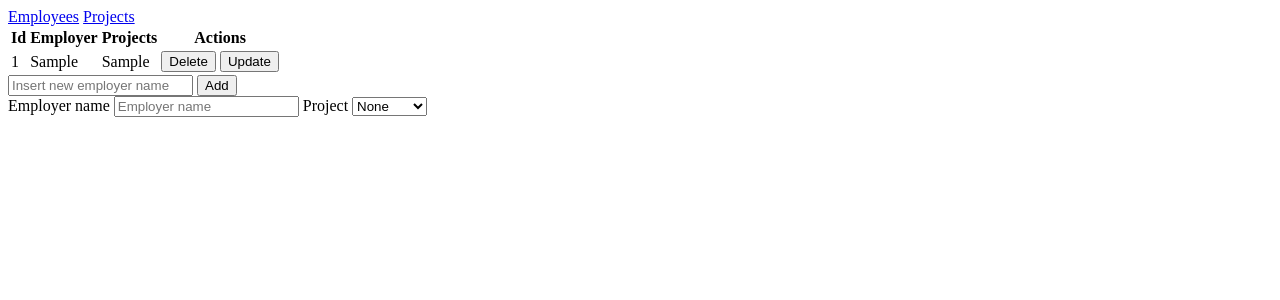
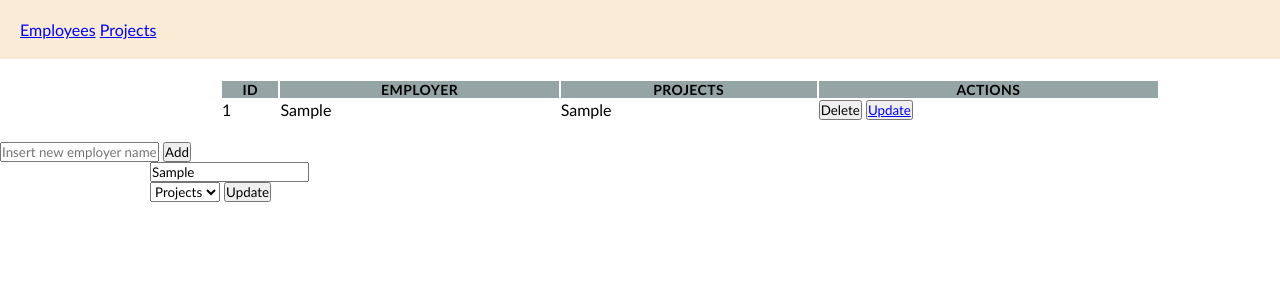
Before and after one commit to Roberta2020/sp2, a PHP site: the page made by index.php in a window 1280 px wide. Shown: the top 300 px of the page. Run offline with PHP 8.4, Linux system fonts and the light colour scheme; tables that the repository leaves empty or names only in its code hold one stand-in row (values such as "Sample post"); data that the repository does not hold is empty.

Commit message:
Update form and style

```diff
--- a/index.php
+++ b/index.php
@@ -4,6 +4,7 @@
     <meta charset="UTF-8">
     <meta http-equiv="X-UA-Compatible" content="IE=edge">
     <meta name="viewport" content="width=device-width, initial-scale=1.0">
+    <link rel="stylesheet" href="style.css">
     <title>Document</title>
 </head>
 <body>
@@ -11,7 +12,7 @@
 <a href= 'index.php'>Employees</a>
 <a href= 'projects.php'>Projects</a>
 </header>
-
+<div class="container">
 <?php
     //---- Mysqli installation
     $servername = "localhost";
@@ -61,43 +62,20 @@
         }
     }
 ?>
-<?php
-    // --------- Update
-    if(isset($_POST['update_emp'])){
-            $sql = ('UPDATE employees SET `employer`=?, `projects_id`=? WHERE `id`=?');
-            $stmt = $conn->prepare($sql);
-            $stmt->bind_param('sii', $employer, $projects_id, $id);
-            $employer = $_POST['employer'];
-            $projects_id = $_POST['projects_id'] === '' ? null : $_POST['projects_id'];
-            $id = $_POST['id'];
-            $res = $stmt->execute();
-            $stmt->close();
-            mysqli_close($conn);
-            header("Location: ?path=employees");
-            die();
-    }
 
-    //   if (isset($_POST['update-emp'])) {
-        // $stmt = $conn->prepare("UPDATE emploees SET `firstname`=?, `lastname`=?, `pid`=? WHERE `id`=?");
-        // $stmt->bind_param("ssii", $firstname, $lastname, $pid, $eid);
-        // $firstname = $_POST['firstname'];
-        // $lastname = $_POST['lastname'];
-        // $pid = $_POST['project-id'] === '' ? null : $_POST['project-id'];
-        // $eid = $_POST['employee-id'];
-        // $stmt->execute();
-    //   }
-?>
 <?php
     // ------ Table data
-    $sql = "SELECT employees.id, employees.employer, employees.projects_id, projects.project AS pr_id
+    $sql = "SELECT employees.id, employees.employer, employees.projects_id,
+            GROUP_CONCAT(projects.project separator \", \") as pr_id
             FROM employees
             LEFT JOIN projects
-            ON employees.projects_id = projects.id;";
+            ON employees.projects_id = projects.id
+            GROUP BY employees.id;";
     $result = mysqli_query($conn, $sql);
 
     if (mysqli_num_rows($result) > 0) {
-        print('<table>
-                    <thead>
+        print('<table class="table">
+                    <thead class="table-header">
                         <tr>
                             <th>Id</th>
                             <th>Employer</th>
@@ -115,15 +93,17 @@
                             <td>' .
                                 '<form action="'. $_SERVER['PHP_SELF'] .'" method="post">
                                     <button type="submit" name="delete_emp" class="btn btn-outline-primary btn-sm" value="'. $row['id'] .'">Delete</button>
-                                    <button type="submit" name="update_emp" class="btn btn-primary btn-sm"">Update</button>
-                                </form>' .
+                                    <button>
+                                        <a href="?path=employees&update_emp='. $row['id'].'" type="button" name="submit" class="btn btn-primary btn-sm">Update</a></button>
+                                    </form>' .
                             '</td>
                         </tr>');
 
     $i++;
         }
         print(     '</tbody>
-              </table>');
+              </table>
+</div>');
     } else {
     echo '0 results';
     }
@@ -133,16 +113,69 @@
   <input type="text" name="employer" value="<?php echo $row['employer'] ?>" placeholder="Insert new employer name" Required>
   <input type="submit" name="insert_emp" value="Add">
 </form>
-<!-- Update employer -->
-<form method="POST">
-    <label>Employer name</label>
-    <input type='text' id='employer' name='employer' placeholder='Employer name' value="<?php echo $row['employer'] ?>">
-    <label>Project</label>
-    <select id='projects_id' name='projects_id'>
-    <option value=''>None</option>
-    <option value='1'>Project 1</option>
-    </select>
-</form>
+
+<?php if(isset($_GET["update_emp"])): ?>
+                <?php $id = $_GET["update_emp"]; ?>
+           <form method="post" action="<?php echo $_SERVER['PHP_SELF'];?>?path=employees">
+
+<?php
+$sql = 'SELECT employer FROM Employees
+        WHERE id = '. $id;
+        $result = mysqli_query($conn, $sql);
+
+        if (mysqli_num_rows($result) > 0) {
+            while($row = mysqli_fetch_assoc($result)) {
+                echo '<div class="container">
+                <div class="row">
+                 <div class="col-4">
+                <input type="text" name="update_emp" class="form-control" id="employer" placeholder="" value="'. $row['employer'] .'">
+                </div>
+                </div>
+                </div>';
+            }
+        }
+        ?>
+
+        <div class="container">
+            <div class="row">
+                <div class="col-4">
+                    <select class="form-select" aria-label="Default select example">
+                        <option selected>Projects</option>
+<?php
+                $sql ='SELECT projects.id, projects.project
+                       FROM Projects';
+                $result = mysqli_query($conn, $sql);
+
+                if (mysqli_num_rows($result) > 0) {
+                    while($row = mysqli_fetch_assoc($result)) {
+                    echo '<option value="'.$row['id'].'">'.$row['projects.project'].'</option>';
+                    }
+                } else {
+                    echo 'no records';
+                }
+?>
+                </div>
+            </div>
+        </div>
+
+<?php
+              if ($_SERVER["REQUEST_METHOD"] == "POST") {
+                $update_emp = $_POST['update_emp'];
+              }
+?>
+
+<?php
+    $sql = 'UPDATE employee set id=' . $_POST['id'] .',
+                                employer=' . $_POST['employer'] . ',
+                                WHERE id=' . $_POST['id'] . ');'
+
+?>
+
+        </select>
+               <form method="post" action="<?php echo $_SERVER['PHP_SELF'];?>?path=employees">
+                  <button type="submit" name="update_emp" class="btn btn-primary">Update</button>
+                  </form>
+    <?php endif; ?>
 <?php
     // ----- Disconnection
     mysqli_close($conn);
--- /dev/null
+++ b/style.css
@@ -0,0 +1,33 @@
+body,
+body * {
+    margin: 0;
+    padding: 0;
+    vertical-align: top;
+    box-sizing: border-box;
+    font-family: 'Gill Sans', 'Gill Sans MT', Calibri, 'Trebuchet MS', sans-serif;
+    word-break: break-all;
+}
+header {
+    display: inline-block;
+    width: 100%;
+    background-color: antiquewhite;
+    padding: 20px;
+}
+.container {
+    max-width: 1000px;
+    margin-left: auto;
+    margin-right: auto;
+    padding-left: 10px;
+    padding-right: 10px;
+  }
+.table {
+    width: 100%;
+    margin-left: 50px;
+    padding: 20px;
+    }
+    .table-header {
+      background-color: #95A5A6;
+      font-size: 14px;
+      text-transform: uppercase;
+      letter-spacing: 0.03em;
+    }
```
Also changed, not shown: projects.php (+13 -5 lines).
